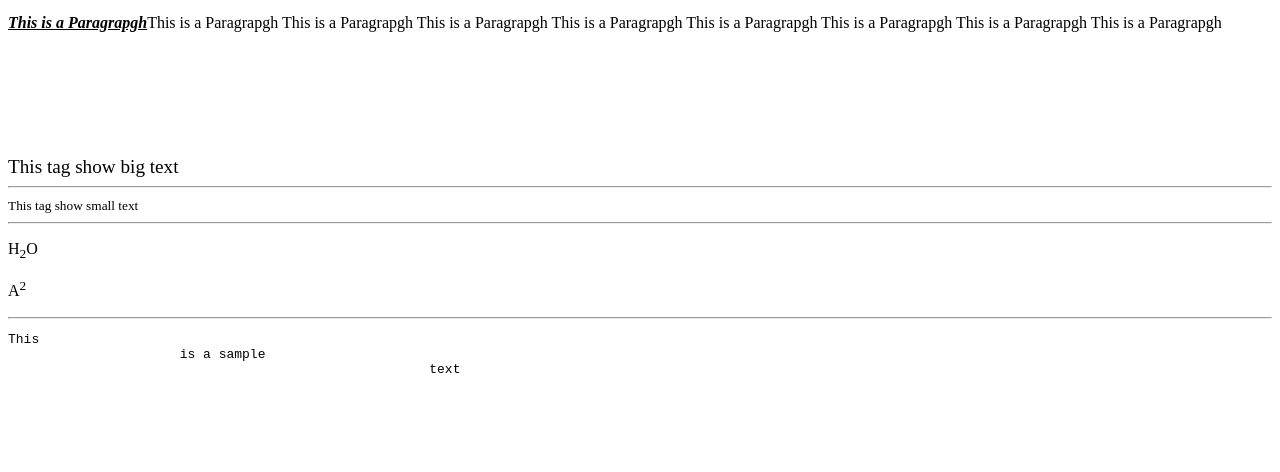
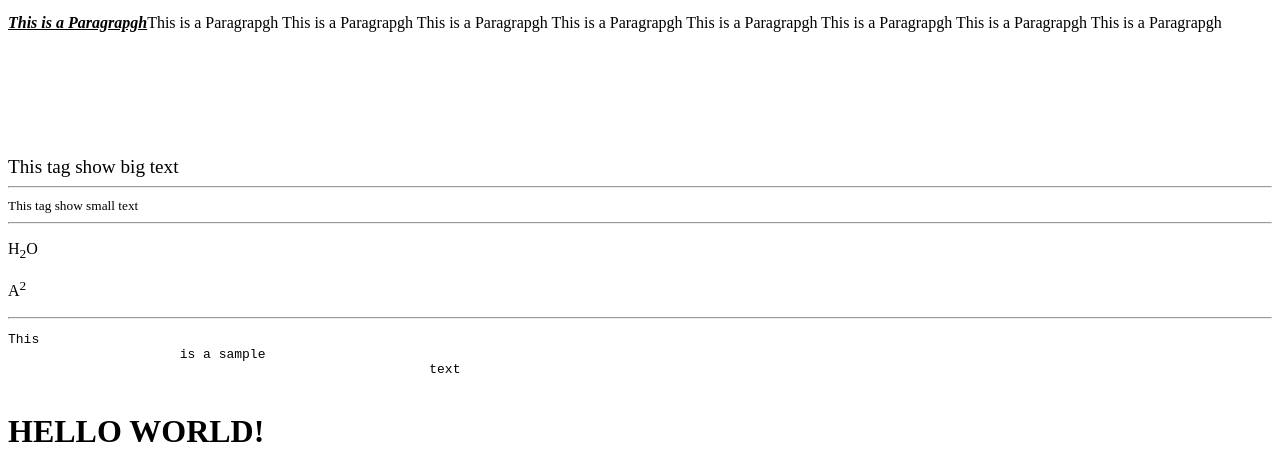
Before and after one commit to Biplab14062004/HTML-Practice, a plain HTML site: page index.html in a window 1280 px wide. Shown: the part 718-1190 px from the top of the page. Before the commit the page ends 1123 px from the top, so only its background shows below. Drawn offline with Linux system fonts and the light colour scheme.

Commit message:
Update index.html

```diff
--- a/index.html
+++ b/index.html
@@ -49,5 +49,6 @@
                       is a sample
                                                       text
     </pre>
+    <H1>HELLO WORLD!</H1>
 </body>
 </html>
```
